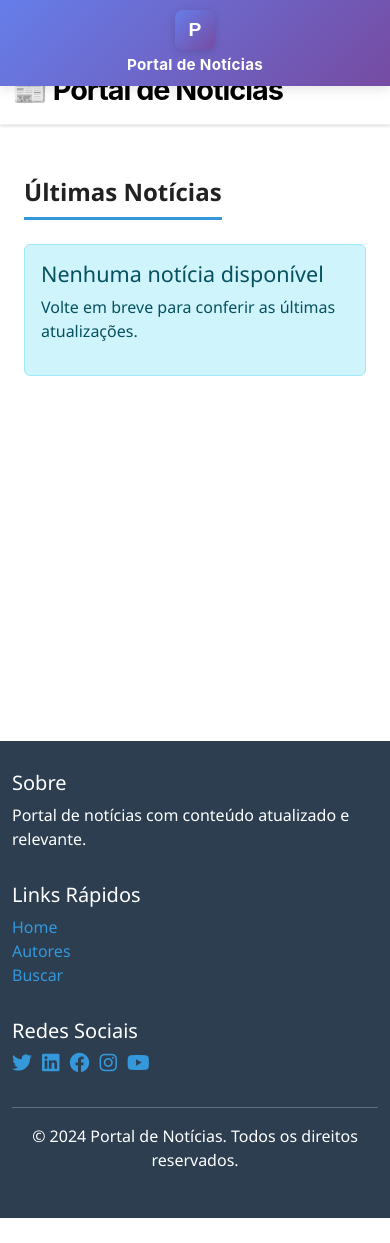
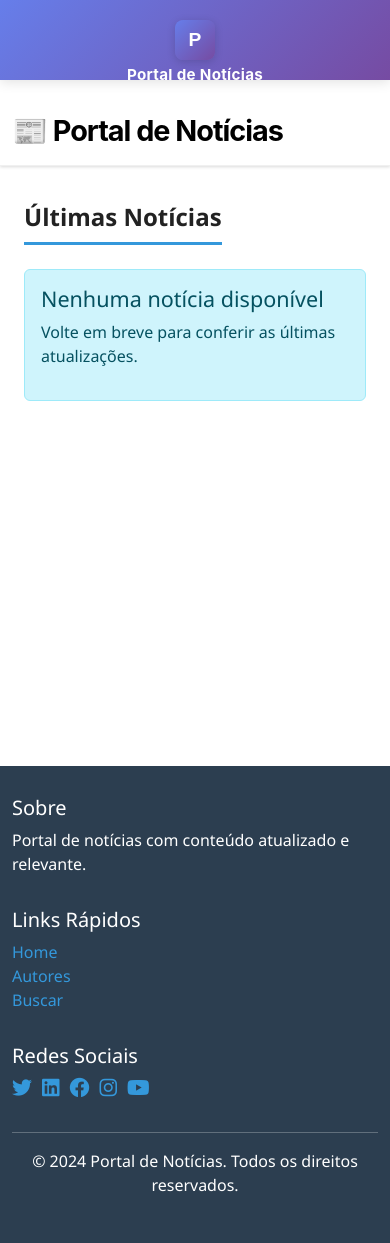
Before and after one commit to cesar-pimenta/cms, a Django app: page / in a window 390 px wide. Before the commit the page ends 1218 px from the top, so only its background shows below. Run offline with Django 5.2, Linux system fonts and the light colour scheme; data comes from the database, SQL or seed files in the repository; data that the repository does not hold is empty.

Commit message:
Feature: Add customizable height for logo header in admin
- Add 'altura_logo_header' field to ConfiguracaoSite model
- Field accepts 50-200px with default of 80px
- Use CSS custom property (--header-height) for dynamic sizing
- Update template to pass height value as inline style
- Update CSS to use var(--header-height) throughout
- Navbar position adjusts dynamically based on header height
- Main content margin adjusts to accommodate variable header height
- All media queries updated for responsive scaling
- Migration created and applied (0004_configuracaosite_altura_logo_header)

Admin Configuration:
✓ User can set logo header height in pixels (50-200px)
✓ Height applies immediately after save and page reload
✓ Navbar and content automatically reposition
✓ Responsive design maintains on all screen sizes

```diff
--- a/portal/models.py
+++ b/portal/models.py
@@ -68,8 +68,13 @@ class ConfiguracaoSite(models.Model):
     facebook = models.URLField(blank=True, null=True)
     youtube = models.URLField(blank=True, null=True)
 
-    # Logo
+    # Logo e Header
     logo = models.ImageField(upload_to='site/', blank=True, null=True)
+    altura_logo_header = models.IntegerField(
+        default=80,
+        validators=[MinValueValidator(50), MaxValueValidator(200)],
+        help_text="Altura da área do logo header em pixels (50-200px recomendado)"
+    )
 
     atualizado_em = models.DateTimeField(auto_now=True)
 
--- a/static/css/logo-header.css
+++ b/static/css/logo-header.css
@@ -3,12 +3,13 @@
 .logo-header {
     background: linear-gradient(135deg, #667eea 0%, #764ba2 100%);
     color: white;
-    padding: 18px 0;
+    padding: calc((var(--header-height, 80px) - 52px) / 2) 0;
     position: fixed;
     top: 0;
     left: 0;
     right: 0;
     z-index: 1000;
+    height: var(--header-height, 80px);
     transition: transform 0.35s cubic-bezier(0.4, 0, 0.2, 1),
                 opacity 0.35s cubic-bezier(0.4, 0, 0.2, 1);
     transform: translateY(0);
@@ -79,7 +80,7 @@
 /* Page layout adjustments for logo header */
 .page-home .navbar {
     position: fixed;
-    top: 70px;
+    top: var(--header-height, 80px);
     left: 0;
     right: 0;
     z-index: 999;
@@ -98,7 +99,7 @@
 
 /* Content margin adjustments */
 .page-home main {
-    margin-top: calc(70px + 60px); /* logo-header height + navbar height */
+    margin-top: calc(var(--header-height, 80px) + 60px); /* logo-header height + navbar height */
     transition: margin-top 0.35s cubic-bezier(0.4, 0, 0.2, 1);
     will-change: margin-top;
 }
@@ -110,7 +111,7 @@
 /* Tablet & iPad */
 @media (max-width: 992px) {
     .logo-header {
-        padding: 16px 0;
+        padding: calc((var(--header-height, 80px) - 48px) / 2) 0;
     }
 
     .logo-content {
@@ -131,11 +132,11 @@
     }
 
     .page-home .navbar {
-        top: 65px;
+        top: var(--header-height, 80px);
     }
 
     .page-home main {
-        margin-top: calc(65px + 55px);
+        margin-top: calc(var(--header-height, 80px) + 55px);
     }
 
     .page-home main.logo-hidden {
@@ -146,7 +147,7 @@
 /* Mobile */
 @media (max-width: 768px) {
     .logo-header {
-        padding: 12px 0;
+        padding: calc((var(--header-height, 80px) - 44px) / 2) 0 !important;
     }
 
     .logo-container {
@@ -172,11 +173,11 @@
     }
 
     .page-home .navbar {
-        top: 60px;
+        top: var(--header-height, 80px);
     }
 
     .page-home main {
-        margin-top: calc(60px + 50px);
+        margin-top: calc(var(--header-height, 80px) + 50px);
     }
 
     .page-home main.logo-hidden {
@@ -187,7 +188,7 @@
 /* Small Mobile */
 @media (max-width: 480px) {
     .logo-header {
-        padding: 10px 0;
+        padding: calc((var(--header-height, 80px) - 40px) / 2) 0 !important;
     }
 
     .logo-container {
@@ -213,11 +214,11 @@
     }
 
     .page-home .navbar {
-        top: 55px;
+        top: var(--header-height, 80px);
     }
 
     .page-home main {
-        margin-top: calc(55px + 45px);
+        margin-top: calc(var(--header-height, 80px) + 45px);
     }
 
     .page-home main.logo-hidden {
--- a/templates/portal/base.html
+++ b/templates/portal/base.html
@@ -264,7 +264,7 @@
 </head>
 <body>
     <!-- Navbar -->
-    <nav class="navbar navbar-expand-lg navbar-dark sticky-top">
+    <nav class="navbar navbar-expand-lg navbar-dark sticky-top pt-4">
         <div class="container-fluid">
             <a class="navbar-brand" href="{% url 'portal:home' %}">📰 Portal de Notícias</a>
             <button class="navbar-toggler" type="button" data-bs-toggle="collapse" data-bs-target="#navbarNav">
--- a/templates/portal/components/logo_header.html
+++ b/templates/portal/components/logo_header.html
@@ -1,7 +1,7 @@
 {% load static %}
 <!-- Logo Header - Only on Homepage -->
 {% if site_config %}
-<header id="logo-header" class="logo-header">
+<header id="logo-header" class="logo-header" style="--header-height: {{ site_config.altura_logo_header }}px;">
     <div class="logo-container">
         <div class="logo-content">
             {% if site_config.logo %}
```
Also changed, not shown: portal/migrations/0004_configuracaosite_altura_logo_header.py (added).
